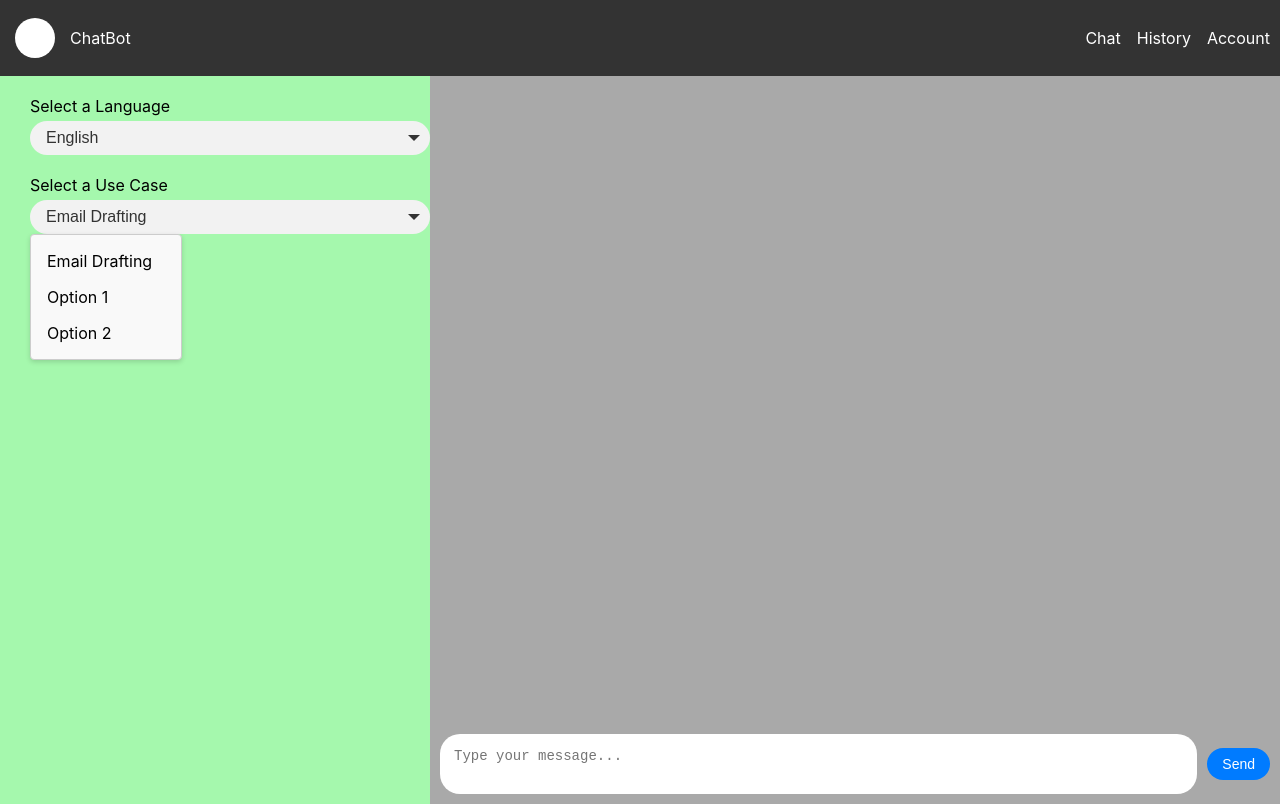
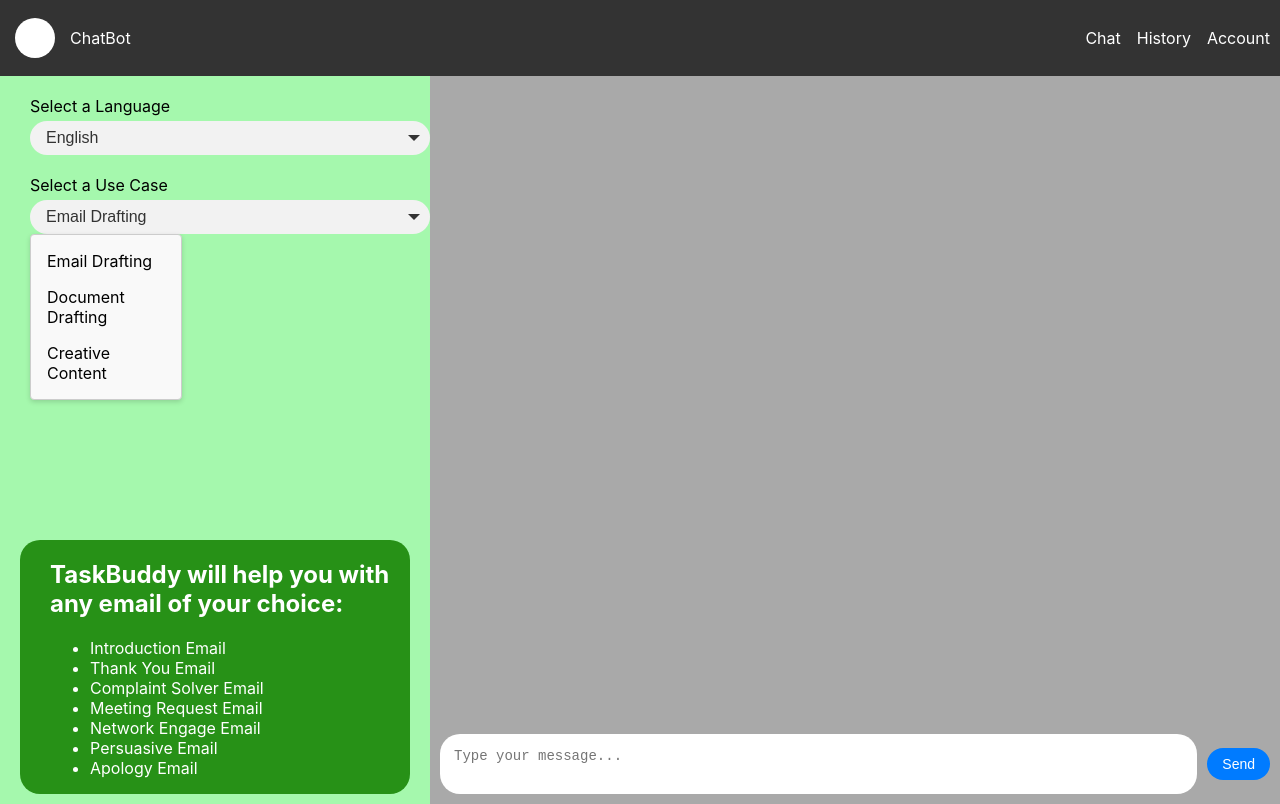
Before and after one commit to jesterccs/ChatBot, a React (Create React App) app: page / in a window 1280 px wide. Both pictures are taken after a click on the button "Email Drafting". Built offline with nearby package versions, Linux system fonts and the light colour scheme.

Commit message:
Added bullet points and export button

```diff
--- a/src/api/index.ts
+++ b/src/api/index.ts
@@ -1,5 +1,5 @@
 
-    export const Test = async (obj: any)=> {
+    export const GetResponse = async (obj: any)=> {
         const url = 'http://localhost:5000/chat'
         const postData = {
             sender: obj.sender,
@@ -14,3 +14,19 @@
         // console.log(response.json())
         return await response.json()
     }
+
+    export const ExportResponse = async (obj: any)=> {
+        const url = 'http://localhost:5000/send_email'
+        const postData = {
+            sender: obj.sender,
+            message: obj.message,
+            language: obj.language,
+            button: obj.button
+        }
+        const response = await fetch(url, {
+            method: 'POST',
+            body: JSON.stringify(postData)
+        })
+        // console.log(response.json())
+        return await response.json()
+    }
--- a/src/pages/Chatbot.tsx
+++ b/src/pages/Chatbot.tsx
@@ -1,17 +1,12 @@
 import React, {useState, useEffect, useRef} from "react";
 import "../styles/ChatBot.css";
-import {Test} from "../api";
+import {ExportResponse, GetResponse} from "../api";
 
 
 interface Message {
     id: number;
     content: string;
     sender: "user" | "chatbot";
-}
-
-interface Option {
-    label: string;
-    value: string;
 }
 
 interface Response {
@@ -24,6 +19,13 @@ interface Chat {
     response: Response | null
 }
 
+interface MsgObj {
+    sender: string,
+    message: string,
+    language: string,
+    button: string
+}
+
 const Chatbot: React.FC = () => {
     const [messages, setMessages] = useState<Message[]>([]);
     const [responses, setResponses] = useState<Response[]>([])
@@ -34,26 +36,26 @@ const Chatbot: React.FC = () => {
     const inputRef = useRef<HTMLTextAreaElement>(null);
 
     const [useCaseIsOpen, setUseCaseIsOpen] = useState(false);
-    const [useCaseSelectedOption, setUseCaseSelectedOption] = useState<Option | null>(null);
+    const [useCaseSelectedOption, setUseCaseSelectedOption] = useState('Email Drafting');
     const [languageIsOpen, setLanguageIsOpen] = useState(false)
     const [languageSelectedOption, setLanguageSelectedOption] = useState('English')
+    const [msgObj, setMsgObj] = useState<MsgObj | null>(null)
 
+    const [isSelectedEmail,setIsSelectedEmail] = useState(true)
+    const [isSelectedDocument,setIsSelectedDocument] = useState(false)
+    const [isSelectedCreative,setIsSelectedCreative] = useState(false)
 
-    // const useCaseOptions = ['Option 1', 'Option 2', 'Email Drafting'];
-    const useCaseOptions: Option[] = [
-        {label: 'emailDrafting', value: 'Email Drafting'},
-        {label: 'option1', value: 'Option 1'},
-        {label: 'option1', value: 'Option 2'}
-    ];
+    const useCaseOptions = [ 'Email Drafting','Document Drafting', 'Creative Content'];
     const languageOptions = ['English', 'Sinhala', 'Tamil']
 
 
-    useEffect(() => {
-        // Scroll to the bottom of the chat window whenever new messages are added
-        if (messagesEndRef.current) {
-            messagesEndRef.current.scrollIntoView({behavior: "smooth"});
-        }
-    }, [messages]);
+    // useEffect(() => {
+    //     // Scroll to the bottom of the chat window whenever new messages are added
+    //     if (messagesEndRef.current) {
+    //         messagesEndRef.current.scrollIntoView({behavior: "smooth"});
+    //     }
+    //
+    // }, [messages]);
 
     const handleInputChange = (event: React.ChangeEvent<HTMLTextAreaElement>) => {
         setInputValue(event.target.value);
@@ -105,7 +107,6 @@ const Chatbot: React.FC = () => {
         event.preventDefault();
 
         const trimmedValue = inputValue.trim();
-
         if (trimmedValue !== "") {
             const newMessage: Message = {
                 id: chat.length + 1,
@@ -113,19 +114,20 @@ const Chatbot: React.FC = () => {
                 sender: "user",
             };
             const obj = {
-                sender: Math.random().toString(36).substring(2),
+                // sender: Math.random().toString(36).substring(2),
+                sender: "User",
                 message: newMessage.content,
                 language: languageSelectedOption,
-                button: useCaseSelectedOption?.value,
+                button: useCaseSelectedOption,
             };
-
+            setMsgObj(obj)
             setInputValue("");
 
             const updatedChat = [...chat, { message: newMessage, response: null }];
             setChat(updatedChat);
 
             try {
-                const response = await Test(obj);
+                const response = await GetResponse(obj);
                 const updatedChatWithResponse = updatedChat.map((chatItem, index) =>
                     index === updatedChat.length - 1 ? { ...chatItem, response } : chatItem
                 );
@@ -160,6 +162,19 @@ const Chatbot: React.FC = () => {
     const handleOptionClickUseCase = (option: any) => {
         setUseCaseSelectedOption(option);
         setUseCaseIsOpen(false);
+        if (option === "Email Drafting") {
+            setIsSelectedEmail(true)
+            setIsSelectedDocument(false)
+            setIsSelectedCreative(false)
+        } else if (option === "Document Drafting") {
+            setIsSelectedDocument(true)
+            setIsSelectedEmail(false)
+            setIsSelectedCreative(false)
+        } else if (option === "Creative Content"){
+            setIsSelectedCreative(true)
+            setIsSelectedEmail(false)
+            setIsSelectedDocument(false)
+        }
     };
 
     const languageToggleMenu = () => {
@@ -184,11 +199,40 @@ const Chatbot: React.FC = () => {
     //
     // }
 
+    const handleOnClickExport = async (chatItem: any) => {
+        console.log(chatItem?.response?.response)
+        await ExportResponse(msgObj)
+    }
+
+
+    const emailTypes = [
+        'Introduction Email',
+        'Thank You Email',
+        'Complaint Solver Email',
+        'Meeting Request Email',
+        'Network Engage Email',
+        'Persuasive Email',
+        'Apology Email',
+    ];
+
+    const documentTypes = [
+        "Project Proposal",
+        "Business Report",
+        "Presentation",
+        "User Manual & Guide",
+        "Legal Document",
+        "Marketing Collateral"
+    ]
+
+    const contentTypes = [
+        "LinkedIn Caption",
+        "Blog Content",
+        "Instagram Caption",
+        "Datasheet Content"
+    ]
 
     return (
         <div className="container">
-            <div className="chatbot-container">
-
                 {/*Features*/}
                 <div className="feature-container">
 
@@ -216,13 +260,13 @@ const Chatbot: React.FC = () => {
                         <label className="useCase-dropdown-label">Select a Use Case</label>
                         <div className="useCase-dropdown">
                             <button className="useCase-dropdown-toggle" onClick={useCaseToggleMenu}>
-                                {useCaseSelectedOption ? useCaseSelectedOption.value : useCaseOptions[0].value}
+                                {useCaseSelectedOption ? useCaseSelectedOption : useCaseOptions[0]}
                             </button>
                             {useCaseIsOpen && (
                                 <ul className="useCase-dropdown-menu">
                                     {useCaseOptions.map((option, index) => (
                                         <li key={index} onClick={() => handleOptionClickUseCase(option)}>
-                                            {option.value}
+                                            {option}
                                         </li>
                                     ))}
                                 </ul>
@@ -230,6 +274,32 @@ const Chatbot: React.FC = () => {
                         </div>
                     </div>
 
+                    {isSelectedEmail ? <div className={"bullet-points"}>
+                        <h2>TaskBuddy will help you with any email of your choice:</h2>
+                        <ul>
+                            {emailTypes.map((type, index) => (
+                                <li key={index}>{type}</li>
+                            ))}
+                        </ul>
+                    </div> : null}
+
+                    {isSelectedDocument ? <div className={"bullet-points"}>
+                        <h2>TaskBuddy will help you with any document of your choice:</h2>
+                        <ul>
+                            {documentTypes.map((type, index) => (
+                                <li key={index}>{type}</li>
+                            ))}
+                        </ul>
+                    </div> : null}
+
+                    {isSelectedCreative ? <div className={"bullet-points"}>
+                        <h2>TaskBuddy will help you with any creative content of your choice:</h2>
+                        <ul>
+                            {contentTypes.map((type, index) => (
+                                <li key={index}>{type}</li>
+                            ))}
+                        </ul>
+                    </div> : null}
 
                 </div>
 
@@ -260,6 +330,7 @@ const Chatbot: React.FC = () => {
                                 {chatItem.response && (
                                     <div className="chatbot-response">
                                         <div className="response">{chatItem.response.response.toString()}</div>
+                                        <div className={"export-btn"} onClick={() => handleOnClickExport(chatItem)}>export</div>
                                     </div>
                                 )}
                             </div>
@@ -283,7 +354,7 @@ const Chatbot: React.FC = () => {
                     </form>
 
                 </div>
-            </div>
+
         </div>
     );
 };
--- a/src/styles/ChatBot.css
+++ b/src/styles/ChatBot.css
@@ -1,10 +1,6 @@
 .container {
     flex: 1;
-    /*flex-direction: column;*/
     margin: 0;
-}
-
-.chatbot-container {
     display: flex;
     height: 91vh;
 }
@@ -12,8 +8,20 @@
 .feature-container {
     flex: 2;
     background-color: #a5f8ad;
-    /*display: flex;*/
-    justify-content: center;
+    flex-direction: column;
+    display: flex;
+}
+
+.bullet-points {
+    padding: 0 20px 0 30px;
+    background-color: #279117;
+    border-radius: 20px;
+    margin: auto 20px 10px 20px;
+    color: white;
+}
+
+.bullet-points ul {
+
 }
 
 .message-container {
@@ -249,3 +257,16 @@
 .language-dropdown-menu li:hover {
     background-color: #e2e2e2;
 }
+
+.export-btn {
+    margin: 10px;
+    height: 30px;
+    width: 60px;
+    background-color: #a5f8ad;
+    border-radius: 20px;
+    display: flex;
+    align-content: center;
+    justify-content: center;
+    line-height: 25px;
+    font-weight: bold;
+}
```
